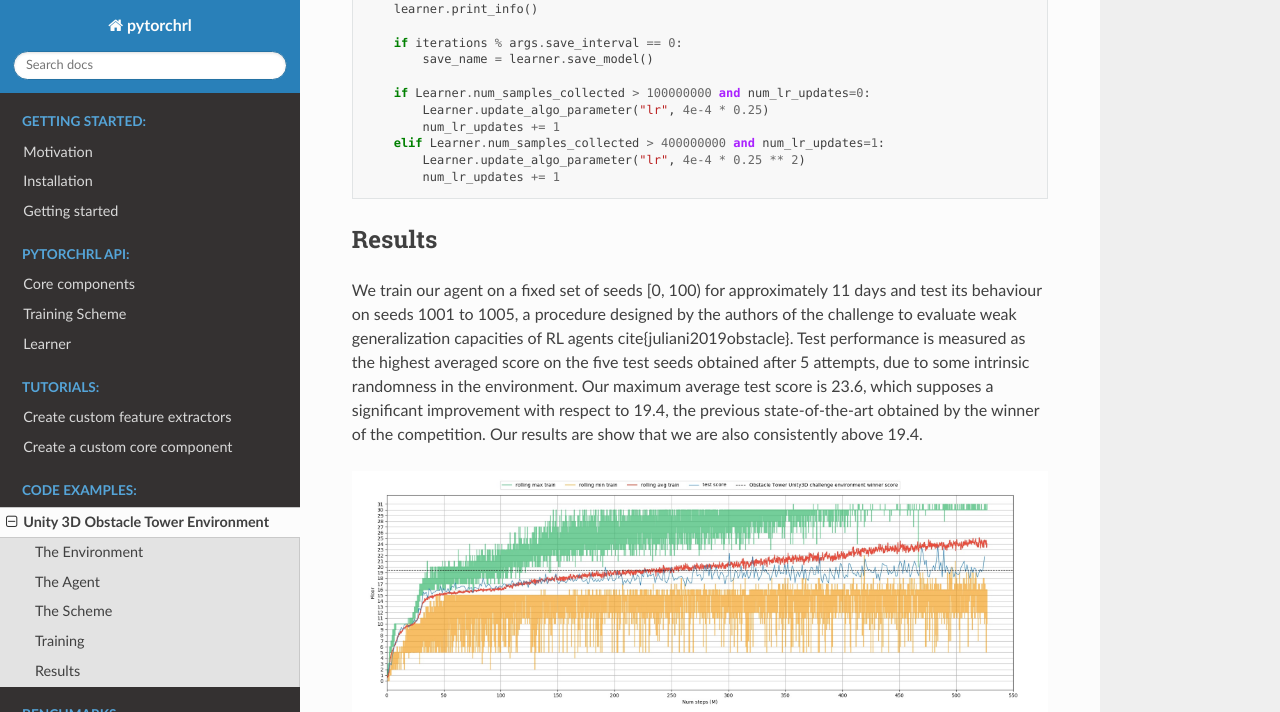
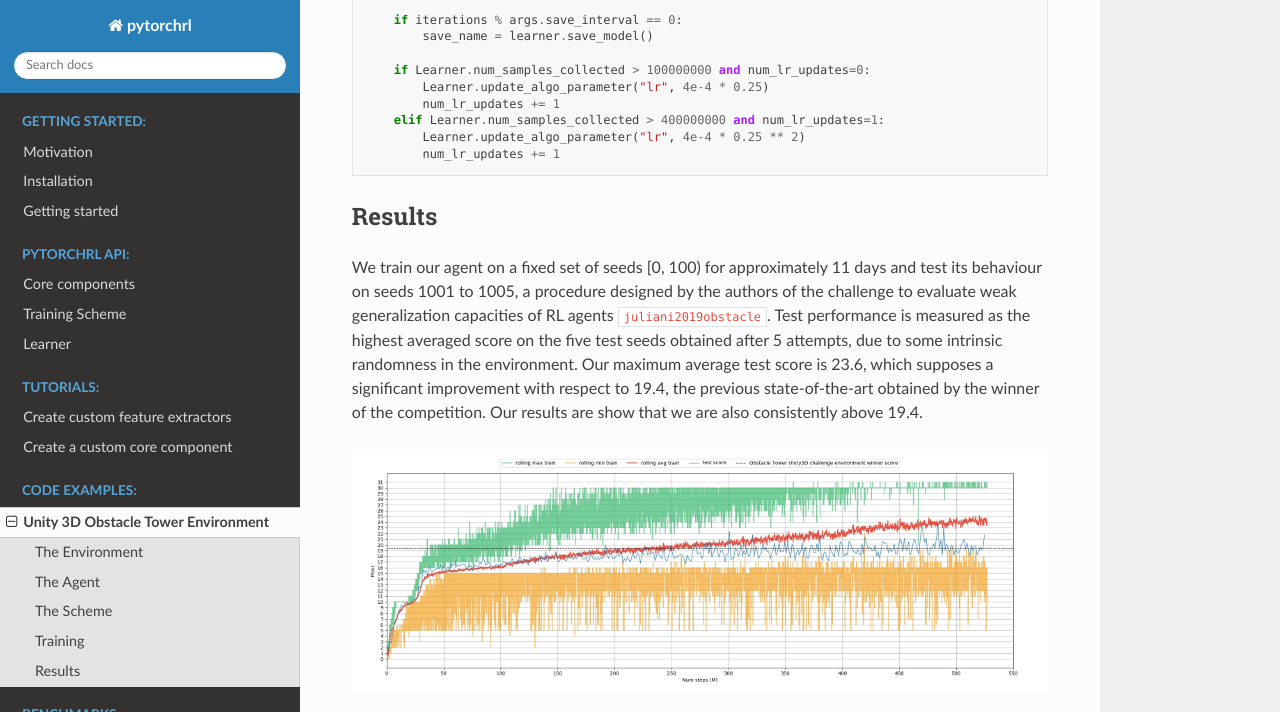
Before and after one commit to compsciencelab/pytorchrl, a Sphinx documentation site: the page built from docs/source/code_examples/obstacle.rst, in a window 1280 px wide and 900 px high, scrolled down 3740 px, cut to the strip 0-712 px from the top of the window. Built offline with Sphinx 7.4.7 and the Read the Docs theme 2.0.0, drawn with Linux system fonts in a browser that asks for light colours; cross-references to code outside the pages are shown as plain code; some of the changed lines change nothing that is shown; some of the changed text lies outside the part shown.

Commit message:
documentation

```diff
--- a/docs/source/code_examples/obstacle.rst
+++ b/docs/source/code_examples/obstacle.rst
@@ -1,7 +1,7 @@
 Unity 3D Obstacle Tower Environment
 ===================================
 
-This page covers how to use PyTorchRL to train an agent on the Obstacle Tower Unity3D challenge environment, :footcite:`juliani2019obstacle`, a procedurally generated 3D world where an agent must learn to navigate an increasingly difficult set of floors (up to 100) with varying lightning conditions and textures. Each floor can contain multiple rooms, and each room can contain puzzles, obstacles or keys enabling to unlock doors. The number and arrangement of rooms in each floor for a given episode can be fixed with a seed parameter.
+This page covers how to use PyTorchRL to train an agent on the Obstacle Tower Unity3D challenge environment :footcite:`juliani2019obstacle`, a procedurally generated 3D world where an agent must learn to navigate an increasingly difficult set of floors (up to 100) with varying lightning conditions and textures. Each floor can contain multiple rooms, and each room can contain puzzles, obstacles or keys enabling to unlock doors. The number and arrangement of rooms in each floor for a given episode can be fixed with a seed parameter.
 
 ..  youtube:: https://www.youtube.com/watch?v=L442rrVnDr4
 
@@ -71,9 +71,7 @@
 The Agent
 ---------
 
-We define an RL On-Policy Agent, using the Proximal Policy Optimization (PPO) algorithm and a Storage with Generalized Advantage Estimation (GAE).
-
-We use a feature extractor with the network architecture proposed in :footcite:`espeholt2018impala` but we initialize its weights according to Fixup :footcite:`zhang2019fixup`. We end our network with a gated recurrent unit (GRU) :footcite:`gru` with a hidden layer of size 256 neurons.
+We define an RL On-Policy Agent, using the Proximal Policy Optimization (PPO) :footcite:`schulman2017proximal` algorithm and a Storage with Generalized Advantage Estimation (GAE) :footcite:`gae`. We use a feature extractor with the network architecture proposed in :footcite:`espeholt2018impala` but we initialize its weights according to Fixup :footcite:`zhang2019fixup`. We end our network with a gated recurrent unit (GRU) :footcite:`gru` with a hidden layer of size 256 neurons.
 
 .. code-block:: python
 
@@ -173,7 +171,7 @@
 Results
 -------
 
-We train our agent on a fixed set of seeds [0, 100) for approximately 11 days and test its behaviour on seeds 1001 to 1005, a procedure designed by the authors of the challenge to evaluate weak generalization capacities of RL agents \cite{juliani2019obstacle}. Test performance is measured as the highest averaged score on the five test seeds obtained after 5 attempts, due to some intrinsic randomness in the environment. Our maximum average test score is 23.6, which supposes a significant improvement with respect to 19.4, the previous state-of-the-art obtained by the winner of the competition. Our results are show that we are also consistently above 19.4.
+We train our agent on a fixed set of seeds [0, 100) for approximately 11 days and test its behaviour on seeds 1001 to 1005, a procedure designed by the authors of the challenge to evaluate weak generalization capacities of RL agents :footcite:`juliani2019obstacle`. Test performance is measured as the highest averaged score on the five test seeds obtained after 5 attempts, due to some intrinsic randomness in the environment. Our maximum average test score is 23.6, which supposes a significant improvement with respect to 19.4, the previous state-of-the-art obtained by the winner of the competition. Our results are show that we are also consistently above 19.4.
 
 .. image:: ../images/obstacle_tower_curves.jpg
   :width: 1200
--- a/docs/source/refs.bib
+++ b/docs/source/refs.bib
@@ -5,3 +5,39 @@
   pages={561--577},
   year={2018}
 }
+@article{gru,
+  title={Learning phrase representations using RNN encoder-decoder for statistical machine translation},
+  author={Cho, Kyunghyun and Van Merri{\"e}nboer, Bart and Gulcehre, Caglar and Bahdanau, Dzmitry and Bougares, Fethi and Schwenk, Holger and Bengio, Yoshua},
+  journal={arXiv preprint arXiv:1406.1078},
+  year={2014}
+}
+@article{gae,
+  title={High-dimensional continuous control using generalized advantage estimation},
+  author={Schulman, John and Moritz, Philipp and Levine, Sergey and Jordan, Michael and Abbeel, Pieter},
+  journal={arXiv preprint arXiv:1506.02438},
+  year={2015}
+}
+@article{juliani2019obstacle,
+  title={Obstacle tower: A generalization challenge in vision, control, and planning},
+  author={Juliani, Arthur and Khalifa, Ahmed and Berges, Vincent-Pierre and Harper, Jonathan and Teng, Ervin and Henry, Hunter and Crespi, Adam and Togelius, Julian and Lange, Danny},
+  journal={arXiv preprint arXiv:1902.01378},
+  year={2019}
+}
+@article{espeholt2018impala,
+  title={Impala: Scalable distributed deep-rl with importance weighted actor-learner architectures},
+  author={Espeholt, Lasse and Soyer, Hubert and Munos, Remi and Simonyan, Karen and Mnih, Volodymir and Ward, Tom and Doron, Yotam and Firoiu, Vlad and Harley, Tim and Dunning, Iain and others},
+  journal={arXiv preprint arXiv:1802.01561},
+  year={2018}
+}
+@article{zhang2019fixup,
+  title={Fixup initialization: Residual learning without normalization},
+  author={Zhang, Hongyi and Dauphin, Yann N and Ma, Tengyu},
+  journal={arXiv preprint arXiv:1901.09321},
+  year={2019}
+}
+@article{schulman2017proximal,
+  title={Proximal policy optimization algorithms},
+  author={Schulman, John and Wolski, Filip and Dhariwal, Prafulla and Radford, Alec and Klimov, Oleg},
+  journal={arXiv preprint arXiv:1707.06347},
+  year={2017}
+}
```
